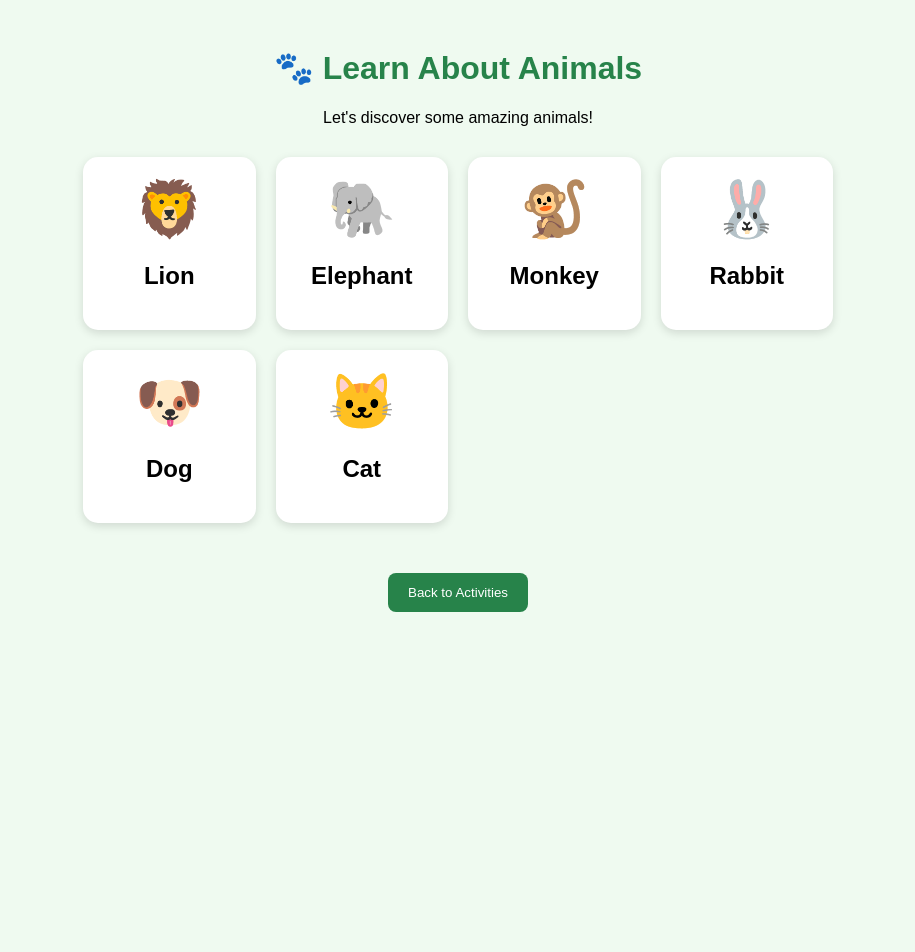
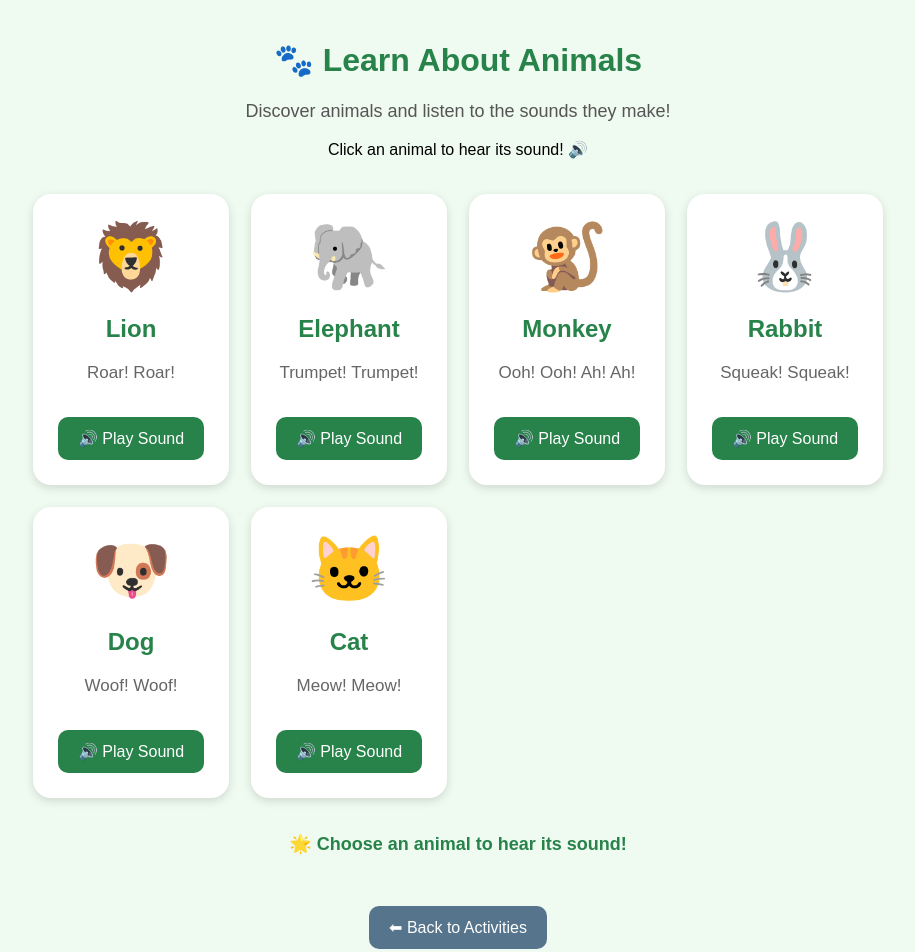
Before and after one commit to dhanusha08-byte/LearnEasy, a plain HTML site: page animals.html in a window 1280 px wide. Shown: the whole page, without its empty margins (182-1097 px from the left). Before the commit the page ends 800 px from the top, so only its background shows below. Drawn offline with Linux system fonts and the light colour scheme.

Commit message:
Add files via upload

```diff
--- a/animals.html
+++ b/animals.html
@@ -4,62 +4,225 @@
 <head>
 <meta charset="UTF-8">
 <meta name="viewport" content="width=device-width, initial-scale=1.0">
-  <title>LearnEasy - Animals</title>
+
+<title>LearnEasy - Animal Sounds</title>
+
 <style>
+* {
+    box-sizing: border-box;
+}
+
 body {
     font-family: Arial, sans-serif;
     background: #effaf0;
     text-align: center;
     padding: 20px;
+    margin: 0;
 }
 
-    h1 { color: #27834a; }
+h1 {
+    color: #27834a;
+    font-size: 32px;
+}
+
+.subtitle {
+    color: #555;
+    font-size: 18px;
+}
 
 .container {
     display: grid;
-      grid-template-columns: repeat(auto-fit, minmax(150px, 1fr));
-      gap: 20px;
-      max-width: 750px;
-      margin: 30px auto;
+    grid-template-columns: repeat(auto-fit, minmax(190px, 1fr));
+    gap: 22px;
+    max-width: 850px;
+    margin: 35px auto;
 }
 
 .animal {
     background: white;
-      padding: 20px;
-      border-radius: 15px;
+    padding: 25px 15px;
+    border-radius: 18px;
     box-shadow: 0 3px 10px #0002;
+    transition: transform 0.3s;
 }
 
-    .emoji { font-size: 55px; }
+.animal:hover {
+    transform: translateY(-5px);
+}
+
+.emoji {
+    font-size: 65px;
+    cursor: pointer;
+}
+
+.animal h2 {
+    color: #27834a;
+}
+
+.sound-text {
+    color: #666;
+    font-size: 17px;
+    min-height: 25px;
+}
 
 button {
     background: #27834a;
     color: white;
     border: none;
     padding: 12px 20px;
-      border-radius: 8px;
+    border-radius: 10px;
     cursor: pointer;
-      margin-top: 20px;
+    margin-top: 12px;
+    font-size: 16px;
+}
+
+button:hover {
+    background: #176b36;
+}
+
+button:focus-visible {
+    outline: 3px solid #f2bd52;
+    outline-offset: 3px;
+}
+
+#message {
+    color: #27834a;
+    font-weight: bold;
+    font-size: 18px;
+    min-height: 30px;
+}
+
+.back-button {
+    background: #56758c;
+    margin: 25px;
+}
+
+.back-button:hover {
+    background: #38566c;
+}
+
+@media (max-width: 500px) {
+    h1 {
+        font-size: 25px;
+    }
+
+    .container {
+        grid-template-columns: repeat(2, 1fr);
+        gap: 12px;
+    }
+
+    .animal {
+        padding: 18px 8px;
+    }
 }
 </style>
 </head>
+
 <body>
 
 <h1>🐾 Learn About Animals</h1>
-  <p>Let's discover some amazing animals!</p>
+
+<p class="subtitle">
+    Discover animals and listen to the sounds they make!
+</p>
+
+<p>Click an animal to hear its sound! 🔊</p>
 
 <div class="container">
-    <div class="animal"><div class="emoji">🦁</div><h2>Lion</h2></div>
-    <div class="animal"><div class="emoji">🐘</div><h2>Elephant</h2></div>
-    <div class="animal"><div class="emoji">🐒</div><h2>Monkey</h2></div>
-    <div class="animal"><div class="emoji">🐰</div><h2>Rabbit</h2></div>
-    <div class="animal"><div class="emoji">🐶</div><h2>Dog</h2></div>
-    <div class="animal"><div class="emoji">🐱</div><h2>Cat</h2></div>
+
+    <div class="animal">
+        <div class="emoji" onclick="playSound('lion')">🦁</div>
+        <h2>Lion</h2>
+        <p class="sound-text">Roar! Roar!</p>
+        <button onclick="playSound('lion')">🔊 Play Sound</button>
     </div>
 
-  <button onclick="location.href='activities.html'">
-    Back to Activities
+    <div class="animal">
+        <div class="emoji" onclick="playSound('elephant')">🐘</div>
+        <h2>Elephant</h2>
+        <p class="sound-text">Trumpet! Trumpet!</p>
+        <button onclick="playSound('elephant')">🔊 Play Sound</button>
+    </div>
+
+    <div class="animal">
+        <div class="emoji" onclick="playSound('monkey')">🐒</div>
+        <h2>Monkey</h2>
+        <p class="sound-text">Ooh! Ooh! Ah! Ah!</p>
+        <button onclick="playSound('monkey')">🔊 Play Sound</button>
+    </div>
+
+    <div class="animal">
+        <div class="emoji" onclick="playSound('rabbit')">🐰</div>
+        <h2>Rabbit</h2>
+        <p class="sound-text">Squeak! Squeak!</p>
+        <button onclick="playSound('rabbit')">🔊 Play Sound</button>
+    </div>
+
+    <div class="animal">
+        <div class="emoji" onclick="playSound('dog')">🐶</div>
+        <h2>Dog</h2>
+        <p class="sound-text">Woof! Woof!</p>
+        <button onclick="playSound('dog')">🔊 Play Sound</button>
+    </div>
+
+    <div class="animal">
+        <div class="emoji" onclick="playSound('cat')">🐱</div>
+        <h2>Cat</h2>
+        <p class="sound-text">Meow! Meow!</p>
+        <button onclick="playSound('cat')">🔊 Play Sound</button>
+    </div>
+
+</div>
+
+<p id="message">🌟 Choose an animal to hear its sound!</p>
+
+<button class="back-button"
+onclick="location.href='activities.html'">
+⬅ Back to Activities
 </button>
+
+<script>
+
+// Animal sound words
+
+const animalSounds = {
+    lion: "Roar! Roar!",
+    elephant: "Pawoo! Trumpet!",
+    monkey: "Ooh! Ooh! Ah! Ah!",
+    rabbit: "Squeak! Squeak!",
+    dog: "Woof! Woof!",
+    cat: "Meow! Meow!"
+};
+
+// Play animal sound
+
+function playSound(animal) {
+
+    if (!("speechSynthesis" in window)) {
+        document.getElementById("message").textContent =
+            "Sorry! Your browser does not support sound.";
+        return;
+    }
+
+    // Stop previous sound
+
+    window.speechSynthesis.cancel();
+
+    const sound = new SpeechSynthesisUtterance(
+        animalSounds[animal]
+    );
+
+    sound.lang = "en-US";
+    sound.rate = 0.8;
+    sound.pitch = animal === "cat" ? 1.5 : 1;
+
+    window.speechSynthesis.speak(sound);
+
+    document.getElementById("message").textContent =
+        "🔊 Listen! The " + animal + " is making a sound!";
+}
+
+</script>
 
 </body>
 </html>
```
Also changed, not shown: student-dashboard.html (+0 -16 lines). Lines whose indentation alone changed are shown as unchanged.
